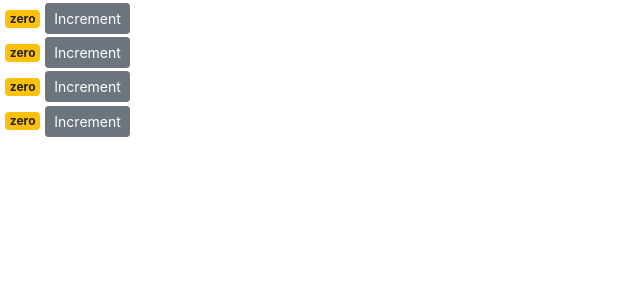
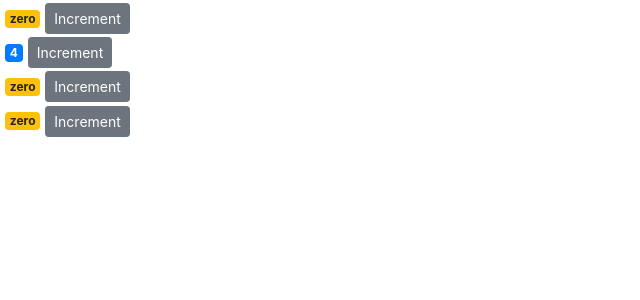
Before and after one commit to ankaziele/react-excercises, a React (Create React App) app: page / in a window 1280 px wide. Shown: the top 300 px of the page, without its empty margins (0-640 px from the left). Built offline with nearby package versions, Linux system fonts and the light colour scheme.

Commit message:
passing props to counter component

```diff
--- a/src/components/Counters.jsx
+++ b/src/components/Counters.jsx
@@ -5,14 +5,15 @@
     state = {
        counters: [
             {id: 1, value: 0},
-            {id: 2, value: 0},
+            {id: 2, value: 4},
             {id: 3, value: 0},
             {id: 4, value: 0},
         ]
      }
     render() {
         return ( <div>
-           {this.state.counters.map(counter => <Counter key={counter.id} />)}
+           {this.state.counters.map(counter =>
+           <Counter key={counter.id} value = {counter.value} selected={true}/>)}
         </div>);
     }
 }
--- a/src/components/counter.jsx
+++ b/src/components/counter.jsx
@@ -2,11 +2,10 @@
 
 class Counter extends Component {
   state = {
-    count: 0
+    count: this.props.value
   };
 
-  handleIncrement = (product) => {
-    console.log(product)
+  handleIncrement = () => {
     this.setState({ count: this.state.count + 1 });
   };
 
@@ -15,6 +14,7 @@
   }
 
   render() {
+    console.log('props', this.props)
     return (
       <div>
         <span className={this.getBadgeClasses()}>{this.formatCount()}</span>
```
